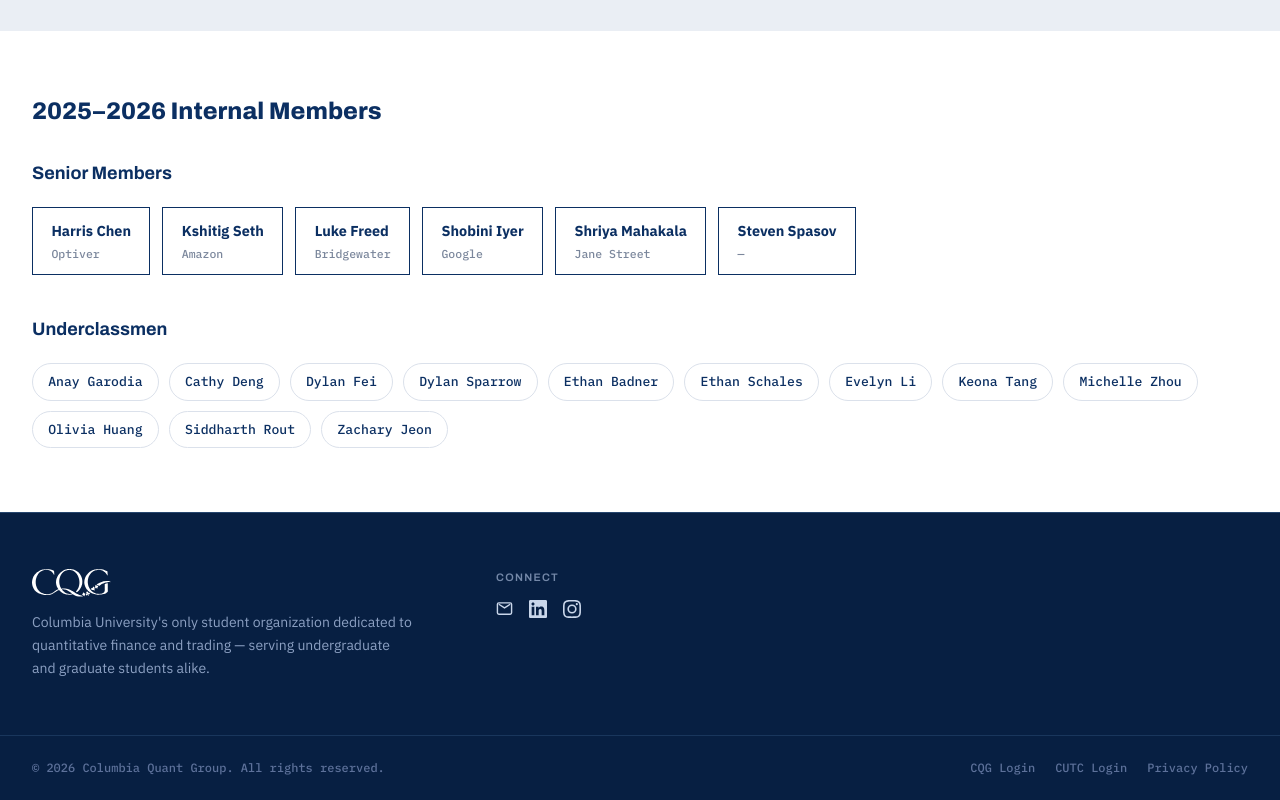
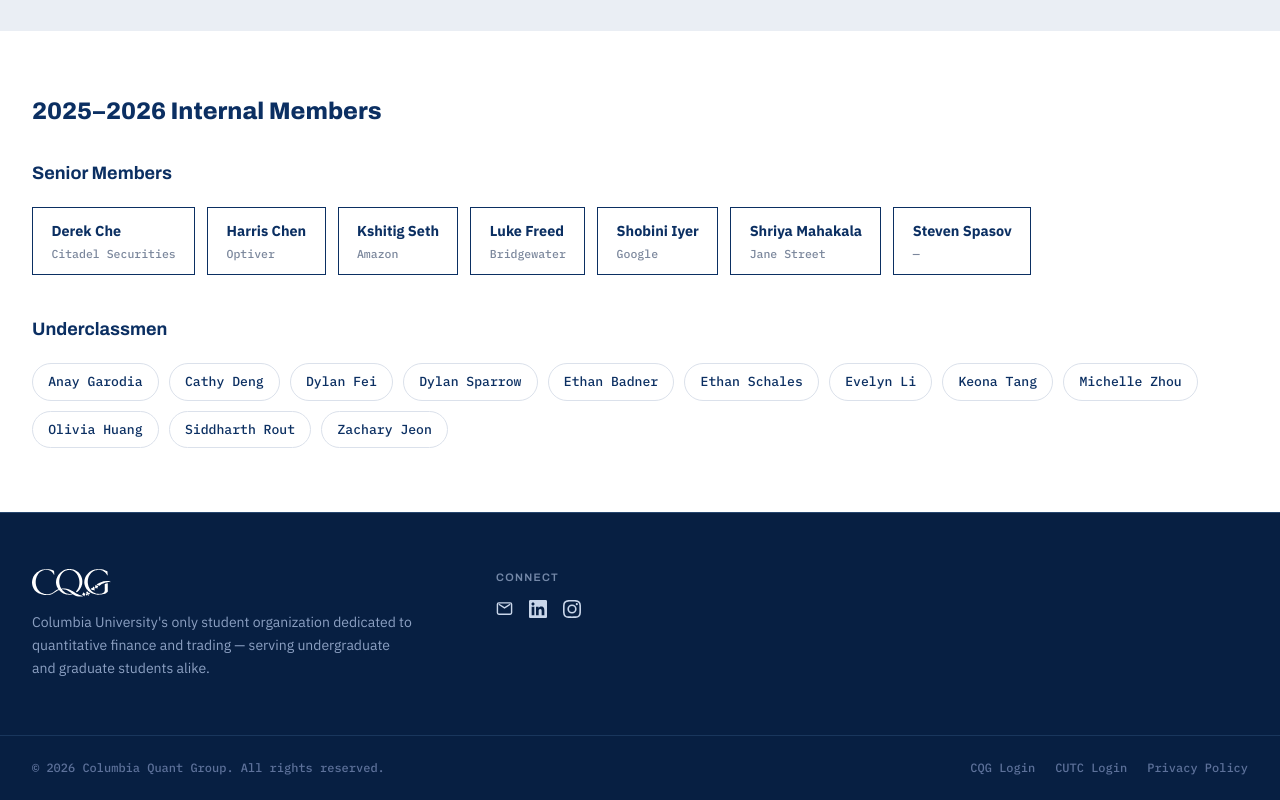
Before and after one commit to mihirjoshi-columbia/cqg-website, a Next.js app: page /members in a window 1280 px wide. Shown: the part 1584-2384 px from the top of the page. Built offline with nearby package versions, Linux system fonts and the light colour scheme; no server answers.

Commit message:
feat: add derek

```diff
--- a/app/members/page.tsx
+++ b/app/members/page.tsx
@@ -25,6 +25,7 @@
     { name: "Steven Spasov", company: "", linkedin: "https://www.linkedin.com/in/steven-spasov-24bb43257/" },
     { name: "Luke Freed", company: "Bridgewater", linkedin: "https://www.linkedin.com/in/lukefreed/" },
     { name: "Harris Chen", company: "Optiver", linkedin: "https://www.linkedin.com/in/harrischen-/" },
+    { name: "Derek Che", company: "Citadel Securities", linkedin: "https://www.linkedin.com/in/yuyao-c-379a71290/" },
 ];
 
 export default function MembersPage() {
```
